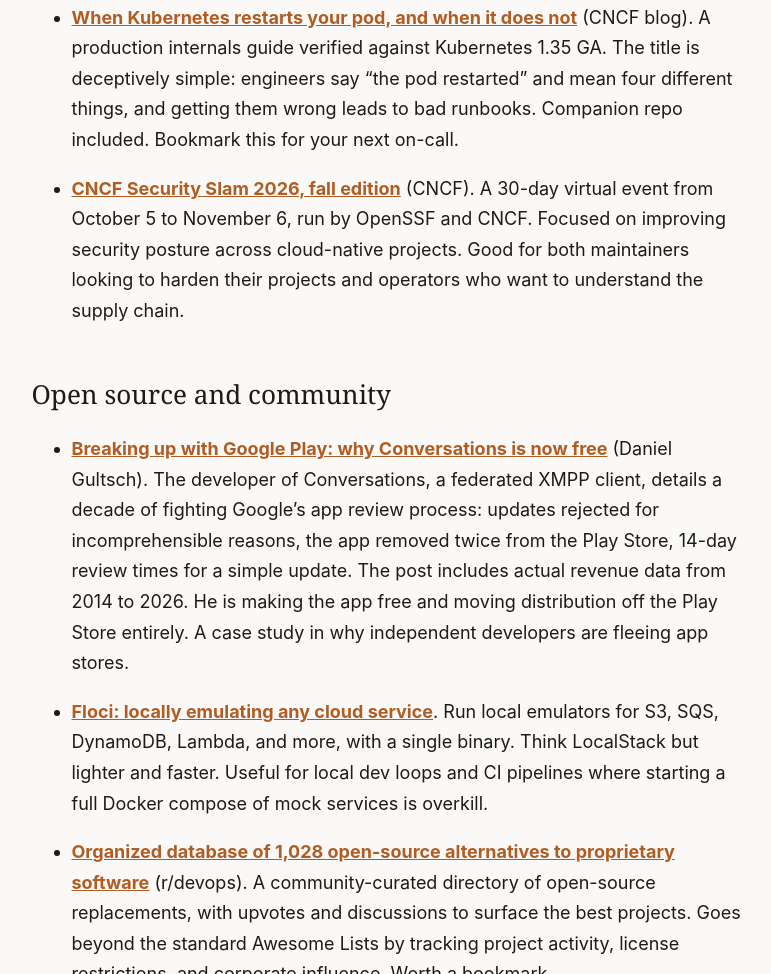
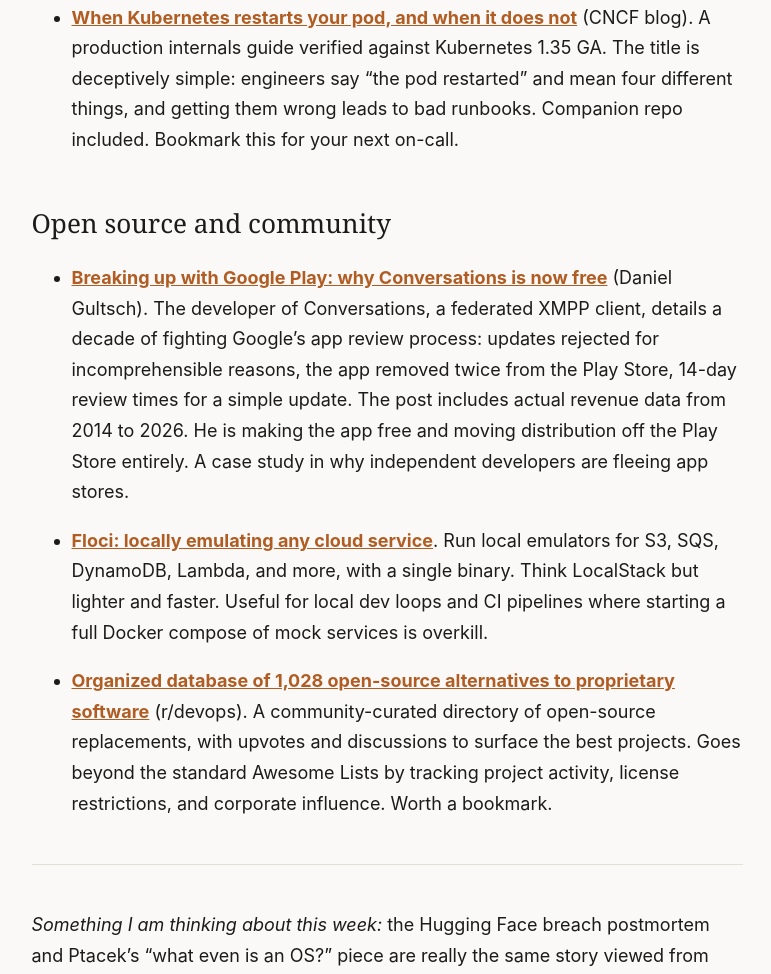
Before and after one commit to tmidi/tmidi.github.io, an Astro site: page /blog/link-roundup-2026-09-26 in a window 1280 px wide. Shown: the part 2792-3766 px from the top of the page, without its empty margins (253-1024 px from the left). Built offline with nearby package versions, Linux system fonts and the light colour scheme; Astro itself is replaced by a stand-in of ours.

Commit message:
fix: remove event

```diff
--- a/src/content/blog/link-roundup-2026-09-26.md
+++ b/src/content/blog/link-roundup-2026-09-26.md
@@ -40,8 +40,6 @@
 
 - **[When Kubernetes restarts your pod, and when it does not](https://www.cncf.io/blog/2026/03/17/when-kubernetes-restarts-your-pod-and-when-it-doesnt/)** (CNCF blog). A production internals guide verified against Kubernetes 1.35 GA. The title is deceptively simple: engineers say "the pod restarted" and mean four different things, and getting them wrong leads to bad runbooks. Companion repo included. Bookmark this for your next on-call.
 
-- **[CNCF Security Slam 2026, fall edition](https://www.cncf.io/blog/2026/09/25/security-slam-2026-fall-edition/)** (CNCF). A 30-day virtual event from October 5 to November 6, run by OpenSSF and CNCF. Focused on improving security posture across cloud-native projects. Good for both maintainers looking to harden their projects and operators who want to understand the supply chain.
-
 ## Open source and community
 
 - **[Breaking up with Google Play: why Conversations is now free](https://gultsch.de/posts/breaking-up-with-google-play/)** (Daniel Gultsch). The developer of Conversations, a federated XMPP client, details a decade of fighting Google's app review process: updates rejected for incomprehensible reasons, the app removed twice from the Play Store, 14-day review times for a simple update. The post includes actual revenue data from 2014 to 2026. He is making the app free and moving distribution off the Play Store entirely. A case study in why independent developers are fleeing app stores.
```
